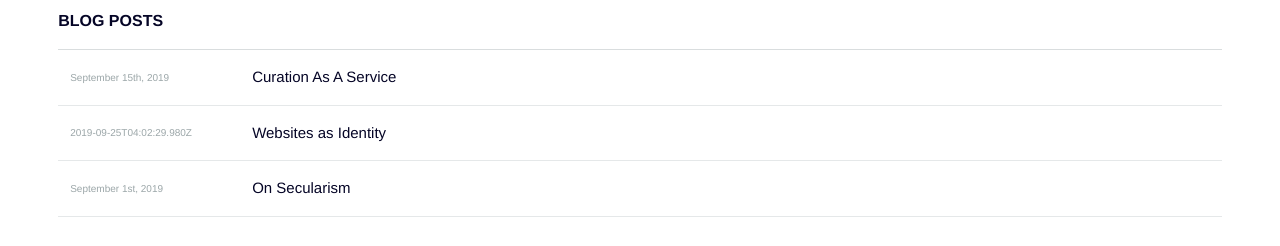
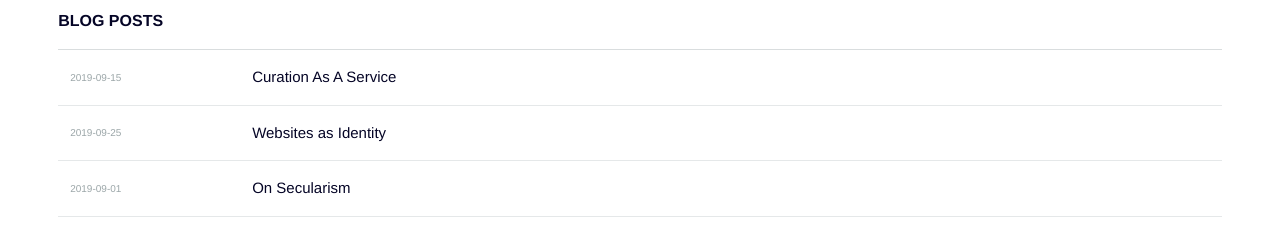
Before and after one commit to mcgingras/blogv3, a Gatsby site: page / in a window 1280 px wide. Shown: the part 1239-1485 px from the top of the page. Built offline with nearby package versions, Linux system fonts and the light colour scheme; Gatsby itself is replaced by a stand-in of ours; a web font is replaced by a local one.

Commit message:
Editing date

```diff
--- a/src/blog/caas.md
+++ b/src/blog/caas.md
@@ -1,6 +1,6 @@
 ---
 path: /blog/caas
-date: 'September 15th, 2019'
+date: 2019-09-15T04:02:29.980Z
 title: Curation As A Service
 subtitle: >-
   With the abundance of data being created each day, curating relevant content
--- a/src/blog/secularism.md
+++ b/src/blog/secularism.md
@@ -1,6 +1,6 @@
 ---
 title: On Secularism
-date: September 1st, 2019
+date: 2019-09-01T04:02:29.980Z
 path: /blog/secularism
 subtitle: >-
   How is the lack of religiosity in our generation contributing to the depression epedemic? How might we change this?
--- a/src/components/postList.js
+++ b/src/components/postList.js
@@ -11,7 +11,7 @@ const postList = ({posts}) => {
         console.log(post);
         return (
           <a className="post--container" href={post.path}>
-          <p className="post--date col col-2">{post.date}</p>
+          <p className="post--date col col-2">{post.date.substring(0,10)}</p>
           <p className="post--title">{post.title}</p>
           </a>
         )
```
